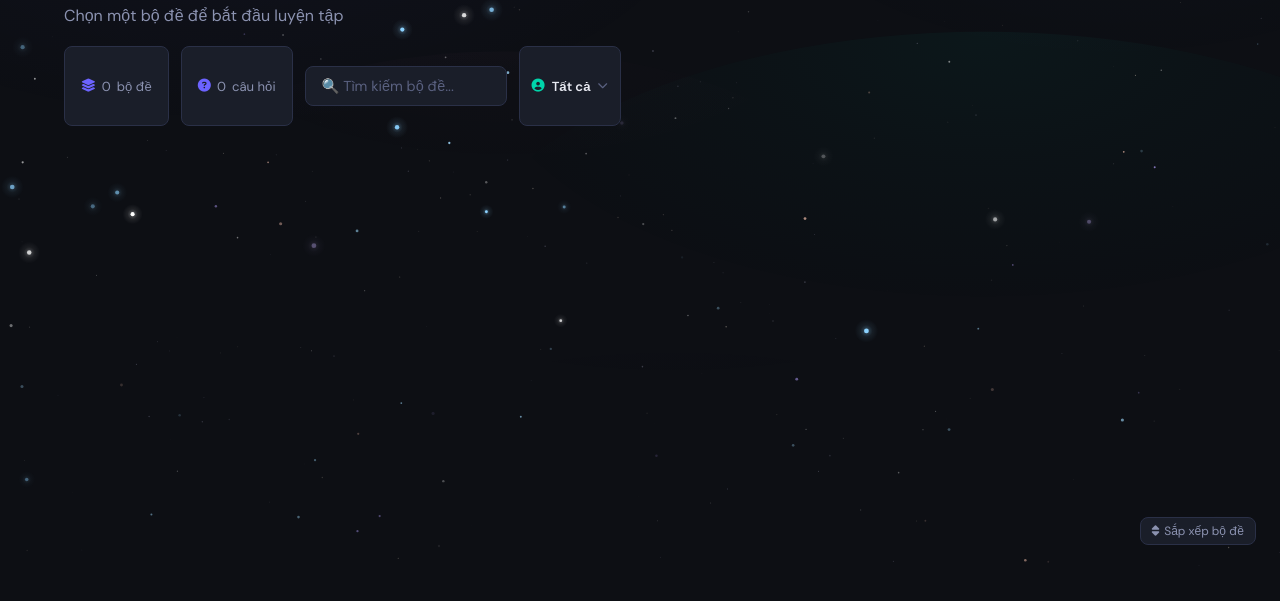
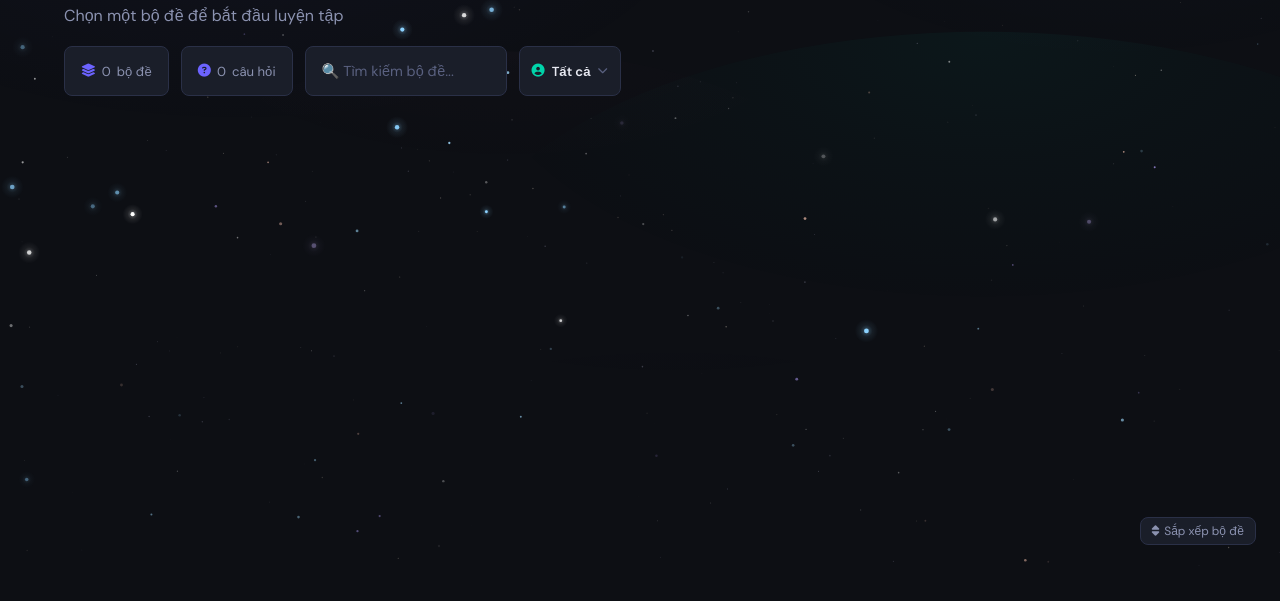
Before and after one commit to DinhThanhK/Haha, a plain HTML site: page Quizzes/quizzes.html in a window 1280 px wide. Shown: the part 231-832 px from the top of the page. Drawn offline with Linux system fonts and the light colour scheme; no server answers.

Commit message:
Update css for stats-brage

```diff
--- a/Quizzes/quizzes.css
+++ b/Quizzes/quizzes.css
@@ -105,10 +105,10 @@
   .home-hero h1 span { color:var(--accent); }
   .home-hero p { color:var(--text2); font-size:1rem; }
   .home-stats { display:flex; gap:12px; margin:20px 0; flex-wrap:wrap; }
-  .stat-badge { background:var(--bg3); border:1px solid var(--border); border-radius:var(--radius-sm); padding:8px 16px; font-size:.82rem; color:var(--text2); display:flex; align-items:center; gap:6px; }
+  .stat-badge { background:var(--bg3); height: 50px; border:1px solid var(--border); border-radius:var(--radius-sm); padding:8px 16px; font-size:.82rem; color:var(--text2); display:flex; align-items:center; gap:6px; }
   .stat-badge i { color:var(--accent); }
   .search-bar {
-    display:flex; gap:10px; max-width:480px; margin:20px 0;
+    display:flex; gap:10px; max-width:480px; margin:0px 0;
   }
   .search-input {
     flex:1; padding:10px 16px; border-radius:var(--radius-sm); border:1px solid var(--border);
@@ -793,7 +793,7 @@
   /* ===== USER LOGIN BADGE ===== */
   .user-badge {
     background:var(--bg3); border:1px solid var(--border); border-radius:var(--radius-sm);
-    padding:6px 12px; font-size:.82rem; color:var(--text2); display:flex; align-items:center; gap:7px;
+    padding:6px 12px; height: 50px; font-size:.82rem; color:var(--text2); display:flex; align-items:center; gap:7px;
     cursor:pointer; transition:all .2s; user-select:none; position:relative;
   }
   .user-badge:hover { border-color:var(--accent); color:var(--text); }
```
